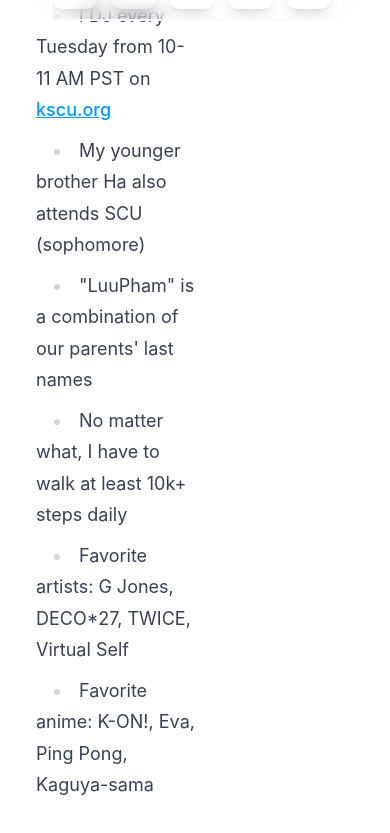
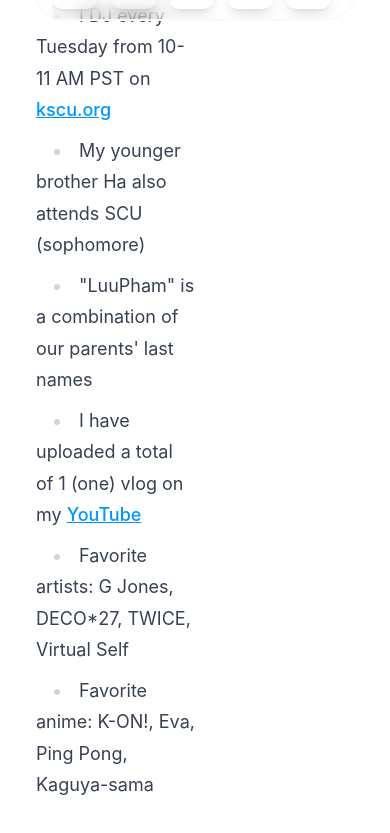
Before and after one commit to hnlp1997/my-website, a Next.js app: page /about in a window 390 px wide. Shown: the part 804-1637 px from the top of the page. Built offline with nearby package versions, Linux system fonts and the light colour scheme; no server answers.

Commit message:
fixed 404 pg

```diff
--- a/src/pages/404.js
+++ b/src/pages/404.js
@@ -6,12 +6,11 @@ export default function Home() {
     return(
       <Layout>
 
-            <div className="overflow-clip overflow-y-clip">
+            <div className="overflow-clip overflow-y-clip pt-10">
               <div className="flex flex-col w-full mb-12 text-left lg:text-center items-center justify-center overflow-y-clip">
               <img src="lookdown.png" alt="Kanna" height="450" width="450" className="text-center mx-auto transform scale-110"/>
               <h2 className="text-5xl max-w-xl mx-auto mt-8 text-left lg:text-center font-weight: 1100">404: Page Doesn't Exist!</h2>
-                <p className="text-2xl max-w-xl mx-auto mt-4 text-left lg:text-center">Looks like you are super lost.</p>
-                <p className=" max-w-xl mx-auto mt-8 text-left lg:text-center">Click on any of the links above or go back to the home page.</p>
+                <p className=" text-2xl max-w-xl mx-auto mt-4 text-left lg:text-center">Click on any of the links below to go back.</p>
               </div>
             </div>
         </Layout>
--- a/src/pages/about.js
+++ b/src/pages/about.js
@@ -55,7 +55,11 @@ export default function About() {
                   <li>My younger brother Ha also attends SCU (sophomore)</li>
                   <li>"LuuPham" is a combination of our parents' last names</li>
                   <li>
-                    No matter what, I have to walk at least 10k+ steps daily
+                    I have uploaded a total of 1 (one) vlog on my {" "}
+                    <a href="https://www.youtube.com/channel/UCxTs9t2B39FM5NB7zqVLFcw" target="_blank">
+                      {" "}
+                      YouTube
+                    </a>{" "}
                   </li>
                   <li>
                     Favorite artists: G Jones, DECO*27, TWICE, Virtual Self
```
